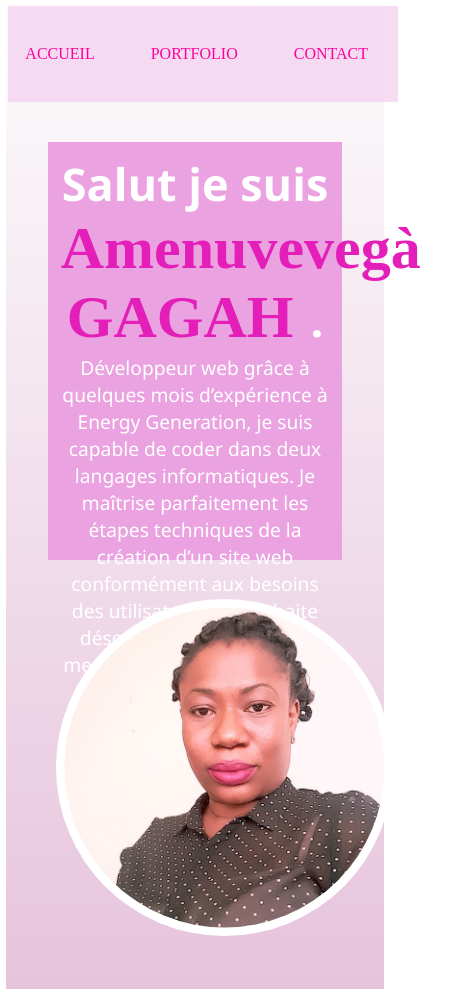
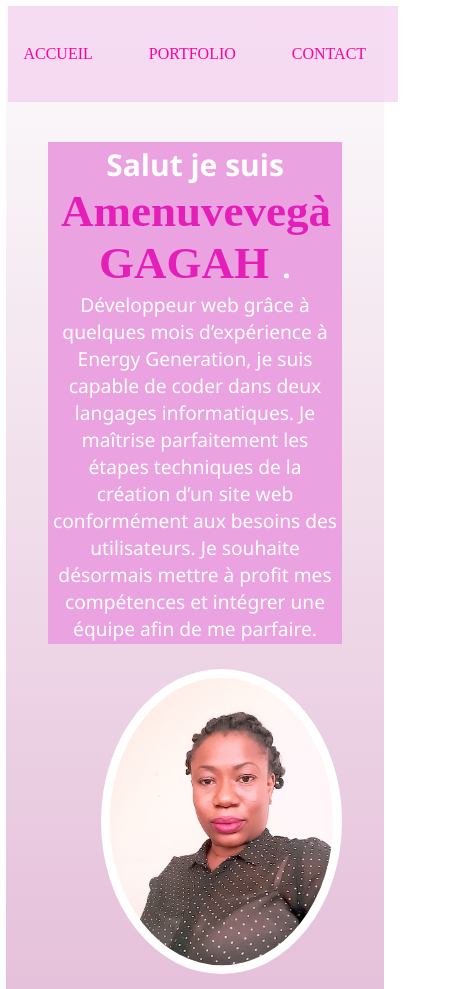
Before and after one commit to gagah18/Portfolio, a plain HTML site: page index.html in a window 390 px wide. Shown: the top 989 px of the page, 474 px wide, since content can reach past the window. Drawn offline with Linux system fonts and the light colour scheme; a web font is replaced by a local one.

Commit message:
portfolio1

```diff
--- a/style.css
+++ b/style.css
@@ -25,6 +25,7 @@ header li a {
 nav ul {
     display: flex;
     float: right;
+    margin-right: 1%;
 }
 nav li:hover {
     transform: scale(1.5);
@@ -41,27 +42,20 @@ nav li:hover {
     height: 400px;
 }
 .logo{
-    float: left;
-    padding: 2%;
-    text-align: center;
-    line-height: 2%;
-    font-size: medium;
-    margin-top: 10%;
+    margin-top: 7%;
 }
 .logo img{
-    width: 20em;
-    height: 20em;
+    width: 14em;
+    height: 18em;
     padding: 3%;
     background:white;
     border-radius: 50%;
-    background-position: center;
     object-fit: cover;
 }
 
 .description{
     background-color: rgb(235, 162, 225);
     float: right;
-    padding: 3%;
     margin-top: 100px;
     font-family: 'Segoe UI', Tahoma, Geneva, Verdana, sans-serif;
     text-align: center;
@@ -69,13 +63,12 @@ nav li:hover {
     color: white;
     justify-content: center;
     align-items: center;
-    height: 100%;
 }
     span.ingredient {
     color: rgb(228, 30, 185);
     font-family: 'Tapestry','Arial Narrow Bold';
     font-weight:900;
-    font-size: 60px;;
+    font-size: 60px;
 }
 
 .description h2{
@@ -185,7 +178,7 @@ footer{
     background-color: rgb(238, 167, 214);
 }
 
-@media screen and (max-width: 991px) {
+@media  (max-width: 991px) and (min-width:100px) {
     .logo-description{
         display: flex;
         flex-direction: column;
@@ -194,4 +187,37 @@ footer{
         margin-top: 32rem;
 
     }
+    .formulaire{
+        margin: 0%;
+    }
+    span.ingredient{
+        font-size: 45px;
+    }
+    .description h2{
+        font-size: 30px;
+    }
+    .box{
+        padding: 0%;
+    }
+    .logo img {
+        margin-left: 18%;
+    }
 }
+
+@media  (max-width: 280px) {
+    span.ingredient{
+        font-size: 30px;
+    }
+    .description h2{
+        font-size: 25px;
+    }
+    .box{
+        padding: -10%;
+    }
+    .logo img {
+        margin-left: 0%;
+    }
+    body{
+        background: linear-gradient(to top, rgba(194, 104, 167, 0.486), rgb(252, 252, 252));
+    }
+}
```
